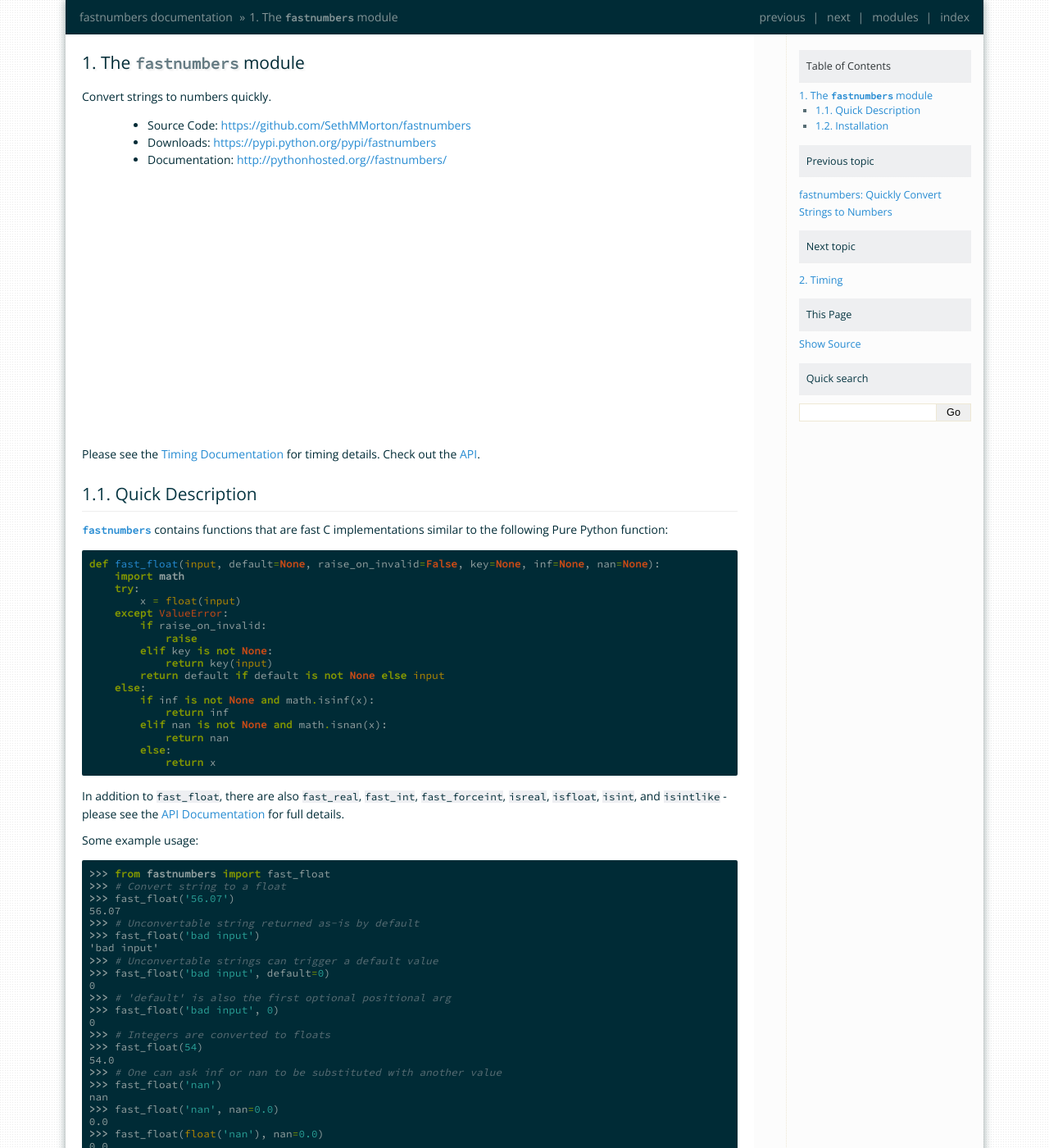
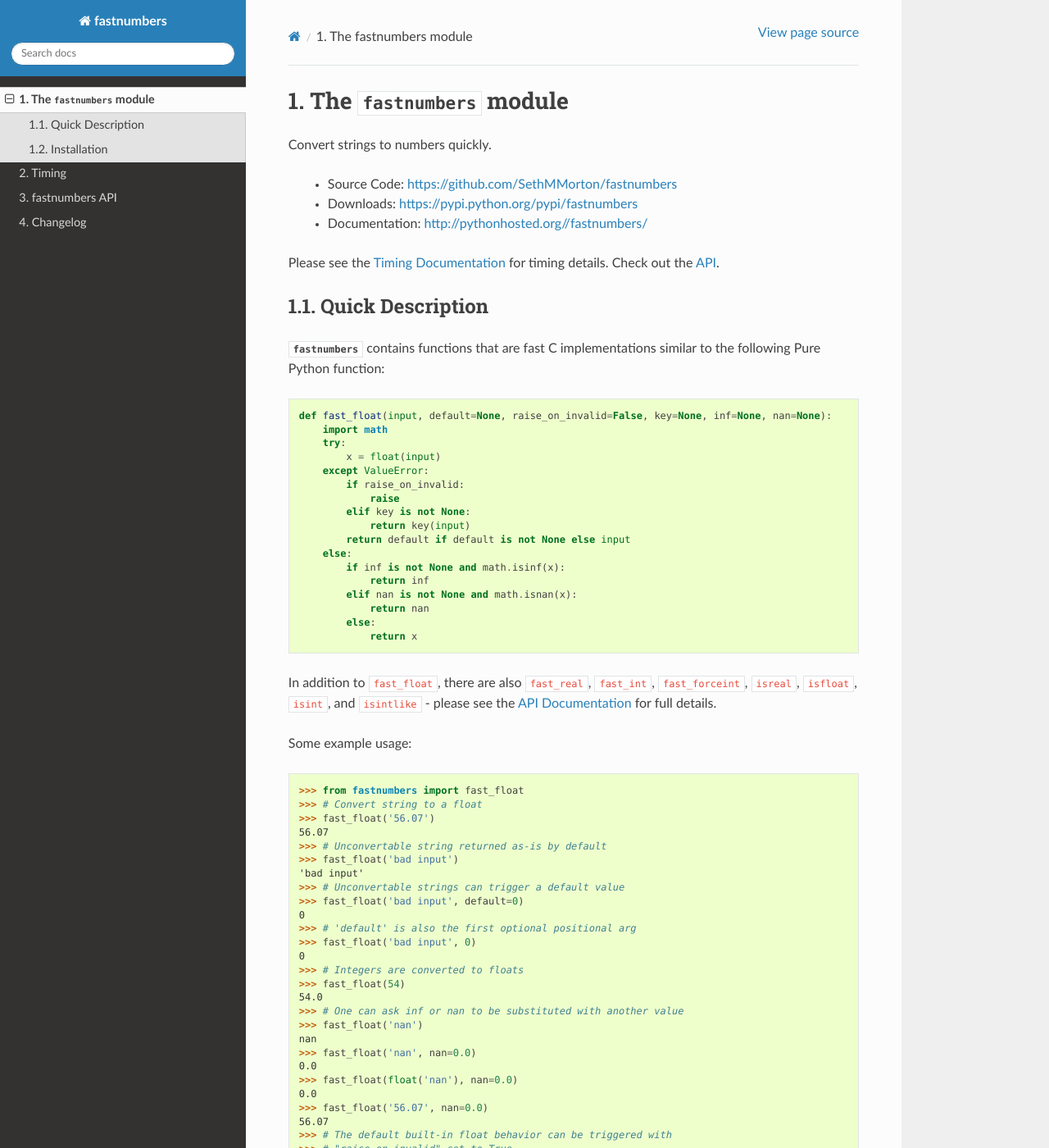
Before and after one commit to SethMMorton/fastnumbers, a Sphinx documentation site: the page built from docs/source/intro.rst, in a window 1280 px wide and 1400 px high. Shown: the whole window at 82% size. Built offline with Sphinx 7.4.7 and the Read the Docs theme 2.0.0, drawn with Linux system fonts in a browser that asks for light colours; some of the changed text lies outside the part shown.

Commit message:
Changed docs theme.
The them has changed from solar to RTD.  The conf has been set up to
work with readthedocs.

Additionally, docs moved from using numpydoc to napoleon.

```diff
--- a/docs/source/conf.py
+++ b/docs/source/conf.py
@@ -44,8 +44,21 @@ def current_version():
 extensions = [
     'sphinx.ext.autodoc',
     'sphinx.ext.intersphinx',
-    'numpydoc',
+    'sphinx.ext.napoleon',
 ]
+
+# Napoleon settings
+napoleon_google_docstring = False
+napoleon_numpy_docstring = True
+napoleon_include_init_with_doc = False
+napoleon_include_private_with_doc = False
+napoleon_include_special_with_doc = True
+napoleon_use_admonition_for_examples = False
+napoleon_use_admonition_for_notes = False
+napoleon_use_admonition_for_references = False
+napoleon_use_ivar = False
+napoleon_use_param = True
+napoleon_use_rtype = True
 
 # Add any paths that contain templates here, relative to this directory.
 templates_path = ['_templates']
@@ -84,7 +97,7 @@ version = '.'.join(release.split('.')[0:2])
 
 # List of patterns, relative to source directory, that match files and
 # directories to ignore when looking for source files.
-exclude_patterns = ['solar/*']
+# exclude_patterns = ['solar/*']
 
 # The reST default role (used for this markup: `text`) to use for all
 # documents.
@@ -116,7 +129,13 @@ highlight_language = 'python'
 
 # The theme to use for HTML and HTML Help pages.  See the documentation for
 # a list of builtin themes.
-html_theme = 'solar'
+on_rtd = os.environ.get('READTHEDOCS') == 'True'
+if on_rtd:
+    html_theme = 'default'
+else:
+    import sphinx_rtd_theme
+    html_theme = 'sphinx_rtd_theme'
+    # html_theme = 'solar'
 
 # Theme options are theme-specific and customize the look and feel of a theme
 # further.  For a list of options available for each theme, see the
@@ -124,7 +143,10 @@ html_theme = 'solar'
 #html_theme_options = {}
 
 # Add any paths that contain custom themes here, relative to this directory.
-html_theme_path = ['.']
+if on_rtd:
+    html_theme_path = ['.']
+else:
+    html_theme_path = [sphinx_rtd_theme.get_html_theme_path()]
 
 # The name for this set of Sphinx documents.  If None, it defaults to
 # "<project> v<release> documentation".
@@ -277,4 +299,4 @@ texinfo_documents = [
 
 
 # Example configuration for intersphinx: refer to the Python standard library.
-intersphinx_mapping = {'http://docs.python.org/': None}
+intersphinx_mapping = {'python': ('https://docs.python.org/3/', None)}
--- a/docs/source/solar/NEWS.txt
+++ /dev/null
@@ -1,32 +0,0 @@
-News
-====
-
-1.3
----
-* Release date: 2012-11-01.
-* Source Code Pro is now used for code samples.
-* Reduced font size of pre elements.
-* Horizontal rule for header elements.
-* HTML pre contents are now wrapped (no scrollbars).
-* Changed permalink color from black to a lighter one.
-
-1.2
----
-* Release date: 2012-10-03.
-* Style additional admonition levels.
-* Increase padding for navigation links (minor).
-* Add shadow for admonition items (minor).
-
-1.1
----
-* Release date: 2012-09-05.
-* Add a new background.
-* Revert font of headings to Open Sans Light.
-* Darker color for h3 - h6.
-* Removed dependency on solarized dark pygments style.
-* Nice looking scrollbars for pre element.
-
-1.0
----
-* Release date: 2012-08-24.
-* Initial release.
--- a/docs/source/solar/README.rst
+++ /dev/null
@@ -1,28 +0,0 @@
-Solar theme for Python Sphinx
-=============================
-Solar is an attempt to create a theme for Sphinx based on the `Solarized <http://ethanschoonover.com/solarized>`_ color scheme.
-
-Preview
--------
-http://vimalkumar.in/sphinx-themes/solar
-
-Download
---------
-Released versions are available from http://github.com/vkvn/sphinx-themes/downloads
-
-Installation
-------------
-#. Extract the archive.
-#. Modify ``conf.py`` of an existing Sphinx project or create new project using ``sphinx-quickstart``.
-#. Change the ``html_theme`` parameter to ``solar``.
-#. Change the ``html_theme_path`` to the location containing the extracted archive.
-
-License
--------
-`GNU General Public License <http://www.gnu.org/licenses/gpl.html>`_.
-
-Credits
--------
-Modified from the default Sphinx theme -- Sphinxdoc
-
-Background pattern from http://subtlepatterns.com.
--- a/docs/source/solar/layout.html
+++ /dev/null
@@ -1,32 +0,0 @@
-{% extends "basic/layout.html" %}
-
-{%- block doctype -%}
-<!DOCTYPE html>
-{%- endblock -%}
-
-{%- block extrahead -%}
-<link href='http://fonts.googleapis.com/css?family=Source+Code+Pro|Open+Sans:300italic,400italic,700italic,400,300,700' rel='stylesheet' type='text/css'>
-<link href="{{ pathto("_static/solarized-dark.css", 1) }}" rel="stylesheet">
-{%- endblock -%}
-
-{# put the sidebar before the body #}
-{% block sidebar1 %}{{ sidebar() }}{% endblock %}
-{% block sidebar2 %}{% endblock %}
-
-{%- block footer %}
-    <div class="footer">
-    {%- if show_copyright %}
-      {%- if hasdoc('copyright') %}
-        {% trans path=pathto('copyright'), copyright=copyright|e %}&copy; <a href="{{ path }}">Copyright</a> {{ copyright }}.{% endtrans %}
-      {%- else %}
-        {% trans copyright=copyright|e %}&copy; Copyright {{ copyright }}.{% endtrans %}
-      {%- endif %}
-    {%- endif %}
-    {%- if last_updated %}
-      {% trans last_updated=last_updated|e %}Last updated on {{ last_updated }}.{% endtrans %}
-    {%- endif %}
-    {%- if show_sphinx %}
-    {% trans sphinx_version=sphinx_version|e %}Created using <a href="http://sphinx.pocoo.org/">Sphinx</a> {{ sphinx_version }}.Theme by <a href="http://github.com/vkvn">vkvn</a>{% endtrans %}
-    {%- endif %}
-    </div>
-{%- endblock %}
--- a/docs/source/solar/static/solar.css
+++ /dev/null
@@ -1,344 +0,0 @@
-/* solar.css
- * Modified from sphinxdoc.css of the sphinxdoc theme.
-*/
-
-@import url("basic.css");
-
-/* -- page layout ----------------------------------------------------------- */
-
-body {
-    font-family: 'Open Sans', sans-serif;
-    font-size: 14px;
-    line-height: 150%;
-    text-align: center;
-    color: #002b36;
-    padding: 0;
-    margin: 0px 80px 0px 80px;
-    min-width: 740px;
-    -moz-box-shadow: 0px 0px 10px #93a1a1;
-    -webkit-box-shadow: 0px 0px 10px #93a1a1;
-    box-shadow: 0px 0px 10px #93a1a1;
-    background: url("subtle_dots.png") repeat;
-
-}
-
-div.document {
-    background-color: #fcfcfc;
-    text-align: left;
-    background-repeat: repeat-x;
-}
-
-div.bodywrapper {
-    margin: 0 240px 0 0;
-    border-right: 1px dotted #eee8d5;
-}
-
-div.body {
-    background-color: white;
-    margin: 0;
-    padding: 0.5em 20px 20px 20px;
-}
-
-div.related {
-    font-size: 1em;
-    background: #002b36;
-    color: #839496;
-    padding: 5px 0px;
-}
-
-div.related ul {
-    height: 2em;
-    margin: 2px;
-}
-
-div.related ul li {
-    margin: 0;
-    padding: 0;
-    height: 2em;
-    float: left;
-}
-
-div.related ul li.right {
-    float: right;
-    margin-right: 5px;
-}
-
-div.related ul li a {
-    margin: 0;
-    padding: 2px 5px;
-    line-height: 2em;
-    text-decoration: none;
-    color: #839496;
-}
-
-div.related ul li a:hover {
-    background-color: #073642;
-    -webkit-border-radius: 2px;
-    -moz-border-radius: 2px;
-    border-radius: 2px;
-}
-
-div.sphinxsidebarwrapper {
-    padding: 0;
-}
-
-div.sphinxsidebar {
-    margin: 0;
-    padding: 0.5em 15px 15px 0;
-    width: 210px;
-    float: right;
-    font-size: 0.9em;
-    text-align: left;
-}
-
-div.sphinxsidebar h3, div.sphinxsidebar h4 {
-    margin: 1em 0 0.5em 0;
-    font-size: 1em;
-    padding: 0.7em;
-    background-color: #eeeff1;
-}
-
-div.sphinxsidebar h3 a {
-    color: #2E3436;
-}
-
-div.sphinxsidebar ul {
-    padding-left: 1.5em;
-    margin-top: 7px;
-    padding: 0;
-    line-height: 150%;
-    color: #586e75;
-}
-
-div.sphinxsidebar ul ul {
-    margin-left: 20px;
-}
-
-div.sphinxsidebar input {
-    border: 1px solid #eee8d5;
-}
-
-div.footer {
-    background-color: #93a1a1;
-    color: #eee;
-    padding: 3px 8px 3px 0;
-    clear: both;
-    font-size: 0.8em;
-    text-align: right;
-}
-
-div.footer a {
-    color: #eee;
-    text-decoration: none;
-}
-
-/* -- body styles ----------------------------------------------------------- */
-
-p {
-    margin: 0.8em 0 0.5em 0;
-}
-
-div.body a, div.sphinxsidebarwrapper a {
-    color: #268bd2;
-    text-decoration: none;
-}
-
-div.body a:hover, div.sphinxsidebarwrapper a:hover {
-    border-bottom: 1px solid #268bd2;
-}
-
-h1, h2, h3, h4, h5, h6 {
-    font-family: "Open Sans", sans-serif;
-    font-weight: 300;
-}
-
-h1 {
-    margin: 0;
-    padding: 0.7em 0 0.3em 0;
-    line-height: 1.2em;
-    color: #002b36;
-    text-shadow: #eee 0.1em 0.1em 0.1em;
-}
-
-h2 {
-    margin: 1.3em 0 0.2em 0;
-    padding: 0 0 10px 0;
-    color: #073642;
-    border-bottom: 1px solid #eee;
-}
-
-h3 {
-    margin: 1em 0 -0.3em 0;
-    padding-bottom: 5px;
-}
-
-h3, h4, h5, h6 {
-    color: #073642;
-	border-bottom: 1px dotted #eee;
-}
-
-div.body h1 a, div.body h2 a, div.body h3 a, div.body h4 a, div.body h5 a, div.body h6 a {
-    color: #657B83!important;
-}
-
-h1 a.anchor, h2 a.anchor, h3 a.anchor, h4 a.anchor, h5 a.anchor, h6 a.anchor {
-    display: none;
-    margin: 0 0 0 0.3em;
-    padding: 0 0.2em 0 0.2em;
-    color: #aaa!important;
-}
-
-h1:hover a.anchor, h2:hover a.anchor, h3:hover a.anchor, h4:hover a.anchor,
-h5:hover a.anchor, h6:hover a.anchor {
-    display: inline;
-}
-
-h1 a.anchor:hover, h2 a.anchor:hover, h3 a.anchor:hover, h4 a.anchor:hover,
-h5 a.anchor:hover, h6 a.anchor:hover {
-    color: #777;
-    background-color: #eee;
-}
-
-a.headerlink {
-    color: #c60f0f!important;
-    font-size: 1em;
-    margin-left: 6px;
-    padding: 0 4px 0 4px;
-    text-decoration: none!important;
-}
-
-a.headerlink:hover {
-    background-color: #ccc;
-    color: white!important;
-}
-
-
-cite, code, tt {
-    font-family: 'Source Code Pro', monospace;
-	font-size: 0.9em;
-    letter-spacing: 0.01em;
-    background-color: #eeeff2;
-    font-style: normal;
-}
-
-hr {
-    border: 1px solid #eee;
-    margin: 2em;
-}
-
-.highlight {
-    -webkit-border-radius: 2px;
-    -moz-border-radius: 2px;
-    border-radius: 2px;
-}
-
-pre {
-    font-family: 'Source Code Pro', monospace;
-    font-style: normal;
-	font-size: 0.9em;
-    letter-spacing: 0.015em;
-    line-height: 120%;
-    padding: 0.7em;
-	white-space: pre-wrap;       /* css-3 */
-	white-space: -moz-pre-wrap;  /* Mozilla, since 1999 */
-	white-space: -pre-wrap;      /* Opera 4-6 */
-	white-space: -o-pre-wrap;    /* Opera 7 */
-	word-wrap: break-word;       /* Internet Explorer 5.5+ */
-}
-
-pre a {
-    color: inherit;
-    text-decoration: underline;
-}
-
-td.linenos pre {
-    padding: 0.5em 0;
-}
-
-div.quotebar {
-    background-color: #f8f8f8;
-    max-width: 250px;
-    float: right;
-    padding: 2px 7px;
-    border: 1px solid #ccc;
-}
-
-div.topic {
-    background-color: #f8f8f8;
-}
-
-table {
-    border-collapse: collapse;
-    margin: 0 -0.5em 0 -0.5em;
-}
-
-table td, table th {
-    padding: 0.2em 0.5em 0.2em 0.5em;
-}
-
-div.admonition {
-    font-size: 0.9em;
-    margin: 1em 0 1em 0;
-    border: 1px solid #eee;
-    background-color: #f7f7f7;
-    padding: 0;
-    -moz-box-shadow: 0px 8px 6px -8px #93a1a1;
-    -webkit-box-shadow: 0px 8px 6px -8px #93a1a1;
-    box-shadow: 0px 8px 6px -8px #93a1a1;
-}
-
-div.admonition p {
-    margin: 0.5em 1em 0.5em 1em;
-    padding: 0.2em;
-}
-
-div.admonition pre {
-    margin: 0.4em 1em 0.4em 1em;
-}
-
-div.admonition p.admonition-title
-{
-    margin: 0;
-    padding: 0.2em 0 0.2em 0.6em;
-    color: white;
-    border-bottom: 1px solid #eee8d5;
-    font-weight: bold;
-    background-color: #268bd2;
-}
-
-div.warning p.admonition-title,
-div.important p.admonition-title {
-    background-color: #cb4b16;
-}
-
-div.hint p.admonition-title,
-div.tip p.admonition-title {
-    background-color: #859900;
-}
-
-div.caution p.admonition-title,
-div.attention p.admonition-title,
-div.danger p.admonition-title,
-div.error p.admonition-title {
-    background-color: #dc322f;
-}
-
-div.admonition ul, div.admonition ol {
-    margin: 0.1em 0.5em 0.5em 3em;
-    padding: 0;
-}
-
-div.versioninfo {
-    margin: 1em 0 0 0;
-    border: 1px solid #eee;
-    background-color: #DDEAF0;
-    padding: 8px;
-    line-height: 1.3em;
-    font-size: 0.9em;
-}
-
-div.viewcode-block:target {
-    background-color: #f4debf;
-    border-top: 1px solid #eee;
-    border-bottom: 1px solid #eee;
-}
--- a/docs/source/solar/static/solarized-dark.css
+++ /dev/null
@@ -1,84 +0,0 @@
-/* solarized dark style for solar theme */
-
-/*style pre scrollbar*/
-pre::-webkit-scrollbar, .highlight::-webkit-scrollbar {
-	height: 0.5em;
-	background: #073642;
-}
-
-pre::-webkit-scrollbar-thumb {
-	border-radius: 1em;
-	background: #93a1a1;
-}
-
-/* pygments style */
-.highlight .hll { background-color: #ffffcc }
-.highlight  { background: #002B36!important; color: #93A1A1 }
-.highlight .c { color: #586E75 } /* Comment */
-.highlight .err { color: #93A1A1 } /* Error */
-.highlight .g { color: #93A1A1 } /* Generic */
-.highlight .k { color: #859900 } /* Keyword */
-.highlight .l { color: #93A1A1 } /* Literal */
-.highlight .n { color: #93A1A1 } /* Name */
-.highlight .o { color: #859900 } /* Operator */
-.highlight .x { color: #CB4B16 } /* Other */
-.highlight .p { color: #93A1A1 } /* Punctuation */
-.highlight .cm { color: #586E75 } /* Comment.Multiline */
-.highlight .cp { color: #859900 } /* Comment.Preproc */
-.highlight .c1 { color: #586E75 } /* Comment.Single */
-.highlight .cs { color: #859900 } /* Comment.Special */
-.highlight .gd { color: #2AA198 } /* Generic.Deleted */
-.highlight .ge { color: #93A1A1; font-style: italic } /* Generic.Emph */
-.highlight .gr { color: #DC322F } /* Generic.Error */
-.highlight .gh { color: #CB4B16 } /* Generic.Heading */
-.highlight .gi { color: #859900 } /* Generic.Inserted */
-.highlight .go { color: #93A1A1 } /* Generic.Output */
-.highlight .gp { color: #93A1A1 } /* Generic.Prompt */
-.highlight .gs { color: #93A1A1; font-weight: bold } /* Generic.Strong */
-.highlight .gu { color: #CB4B16 } /* Generic.Subheading */
-.highlight .gt { color: #93A1A1 } /* Generic.Traceback */
-.highlight .kc { color: #CB4B16 } /* Keyword.Constant */
-.highlight .kd { color: #268BD2 } /* Keyword.Declaration */
-.highlight .kn { color: #859900 } /* Keyword.Namespace */
-.highlight .kp { color: #859900 } /* Keyword.Pseudo */
-.highlight .kr { color: #268BD2 } /* Keyword.Reserved */
-.highlight .kt { color: #DC322F } /* Keyword.Type */
-.highlight .ld { color: #93A1A1 } /* Literal.Date */
-.highlight .m { color: #2AA198 } /* Literal.Number */
-.highlight .s { color: #2AA198 } /* Literal.String */
-.highlight .na { color: #93A1A1 } /* Name.Attribute */
-.highlight .nb { color: #B58900 } /* Name.Builtin */
-.highlight .nc { color: #268BD2 } /* Name.Class */
-.highlight .no { color: #CB4B16 } /* Name.Constant */
-.highlight .nd { color: #268BD2 } /* Name.Decorator */
-.highlight .ni { color: #CB4B16 } /* Name.Entity */
-.highlight .ne { color: #CB4B16 } /* Name.Exception */
-.highlight .nf { color: #268BD2 } /* Name.Function */
-.highlight .nl { color: #93A1A1 } /* Name.Label */
-.highlight .nn { color: #93A1A1 } /* Name.Namespace */
-.highlight .nx { color: #93A1A1 } /* Name.Other */
-.highlight .py { color: #93A1A1 } /* Name.Property */
-.highlight .nt { color: #268BD2 } /* Name.Tag */
-.highlight .nv { color: #268BD2 } /* Name.Variable */
-.highlight .ow { color: #859900 } /* Operator.Word */
-.highlight .w { color: #93A1A1 } /* Text.Whitespace */
-.highlight .mf { color: #2AA198 } /* Literal.Number.Float */
-.highlight .mh { color: #2AA198 } /* Literal.Number.Hex */
-.highlight .mi { color: #2AA198 } /* Literal.Number.Integer */
-.highlight .mo { color: #2AA198 } /* Literal.Number.Oct */
-.highlight .sb { color: #586E75 } /* Literal.String.Backtick */
-.highlight .sc { color: #2AA198 } /* Literal.String.Char */
-.highlight .sd { color: #93A1A1 } /* Literal.String.Doc */
-.highlight .s2 { color: #2AA198 } /* Literal.String.Double */
-.highlight .se { color: #CB4B16 } /* Literal.String.Escape */
-.highlight .sh { color: #93A1A1 } /* Literal.String.Heredoc */
-.highlight .si { color: #2AA198 } /* Literal.String.Interpol */
-.highlight .sx { color: #2AA198 } /* Literal.String.Other */
-.highlight .sr { color: #DC322F } /* Literal.String.Regex */
-.highlight .s1 { color: #2AA198 } /* Literal.String.Single */
-.highlight .ss { color: #2AA198 } /* Literal.String.Symbol */
-.highlight .bp { color: #268BD2 } /* Name.Builtin.Pseudo */
-.highlight .vc { color: #268BD2 } /* Name.Variable.Class */
-.highlight .vg { color: #268BD2 } /* Name.Variable.Global */
-.highlight .vi { color: #268BD2 } /* Name.Variable.Instance */
-.highlight .il { color: #2AA198 } /* Literal.Number.Integer.Long */
--- a/docs/source/solar/theme.conf
+++ /dev/null
@@ -1,4 +0,0 @@
-[theme]
-inherit = basic
-stylesheet = solar.css
-pygments_style = none
```
Also changed, not shown: docs/source/solar/static/subtle_dots.png (deleted), 1 other file.
